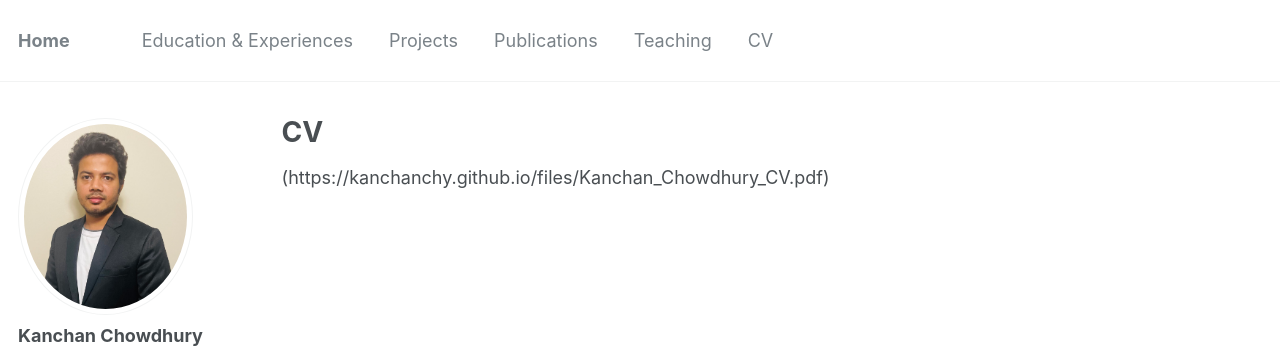
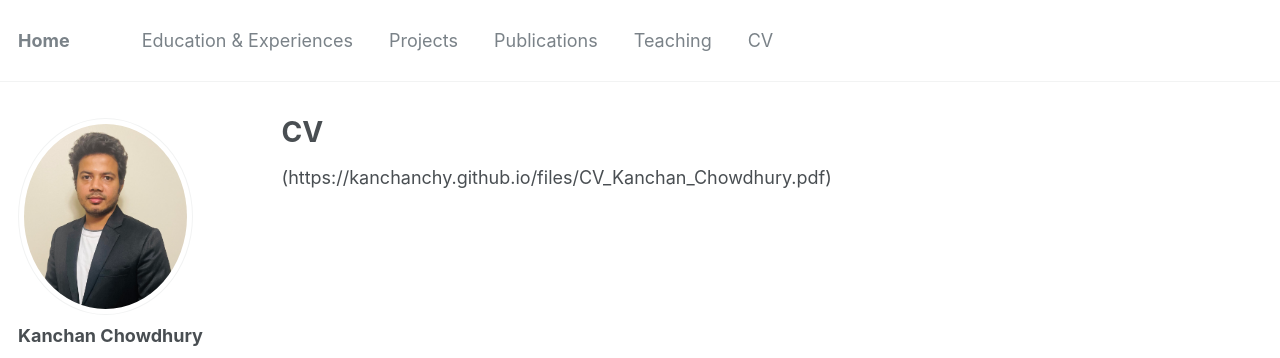
Before and after one commit to kanchanchy/kanchanchy.github.io, a Jekyll site: the page built from _pages/cv.md, in a window 1280 px wide. Shown: the top 358 px of the page. Built offline with Jekyll 4.4.1, drawn with Linux system fonts in a browser that asks for light colours.

Commit message:
resume-contact-changed

```diff
--- a/_data/navigation.yml
+++ b/_data/navigation.yml
@@ -13,4 +13,4 @@
     url: /teaching/
 
   - title: "CV"
-    url: https://kanchanchy.github.io/files/Kanchan_Chowdhury_CV.pdf
+    url: https://kanchanchy.github.io/files/CV_Kanchan_Chowdhury.pdf
--- a/_pages/cv.md
+++ b/_pages/cv.md
@@ -10,4 +10,4 @@
 {% include base_path %}
 
 
-(https://kanchanchy.github.io/files/Kanchan_Chowdhury_CV.pdf)
+(https://kanchanchy.github.io/files/CV_Kanchan_Chowdhury.pdf)
```
Also changed, not shown: 4 other files.
